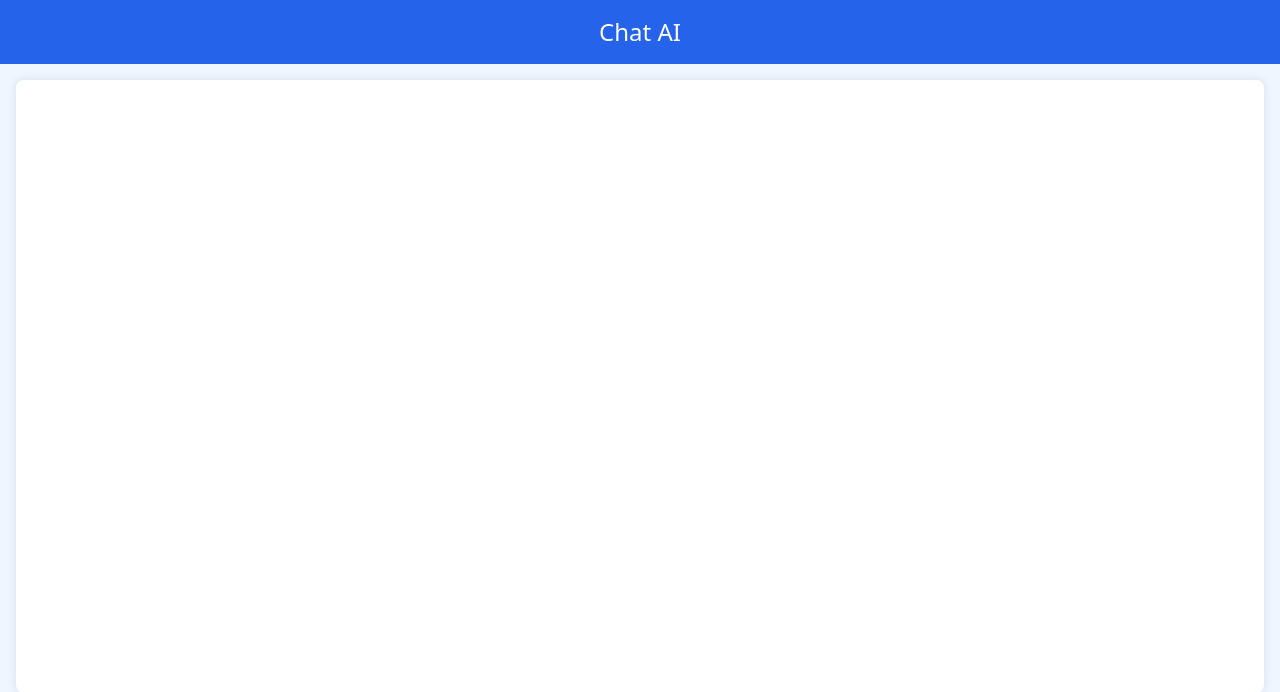
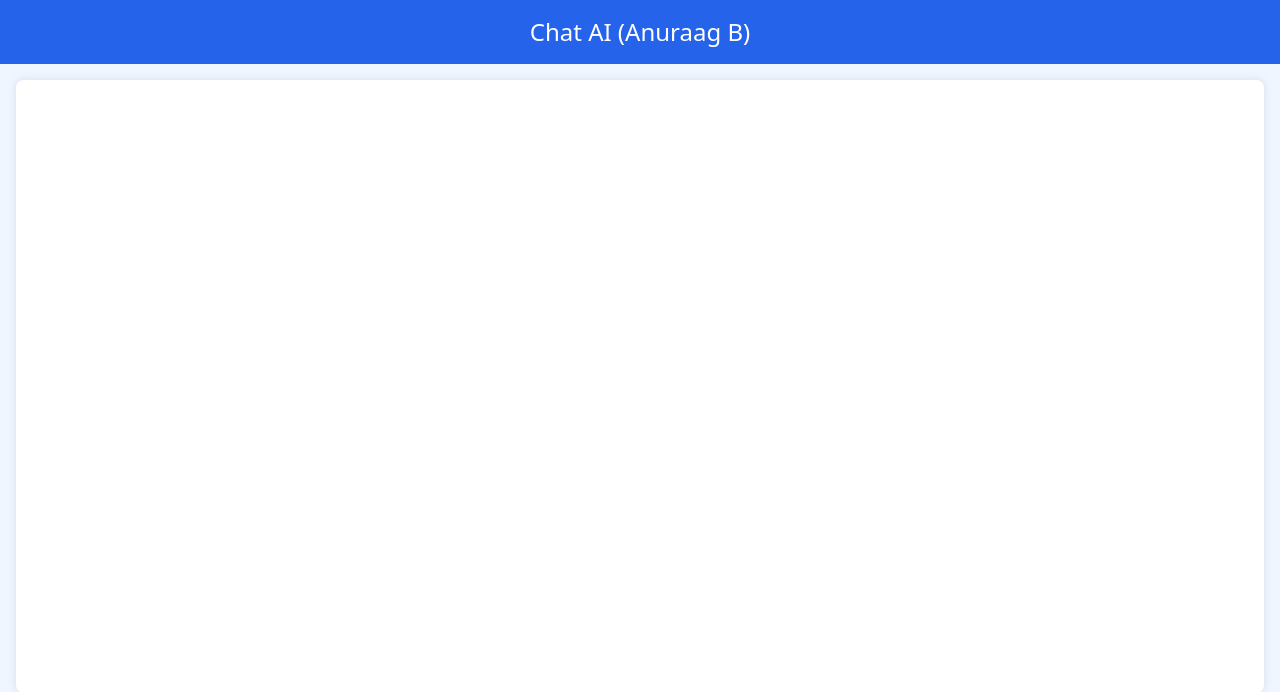
Before and after one commit to Anuraag-03/ChatGPT-4o, a Django app: page / in a window 1280 px wide. Shown: the top 692 px of the page. Run offline with Django 5.2, Linux system fonts and the light colour scheme.

Commit message:
add name to header

```diff
--- a/templates/index.html
+++ b/templates/index.html
@@ -54,7 +54,7 @@
 <body class="bg-blue-50">
   <div class="chat-container">
     <header class="bg-blue-600 text-white p-4 text-center">
-      <h1 class="text-2xl">Chat AI</h1>
+      <h1 class="text-2xl">Chat AI (Anuraag B)</h1>
     </header>
     <main class="flex flex-col flex-grow p-4">
       <div id="chat-history" class="chat-history mb-4">
```
